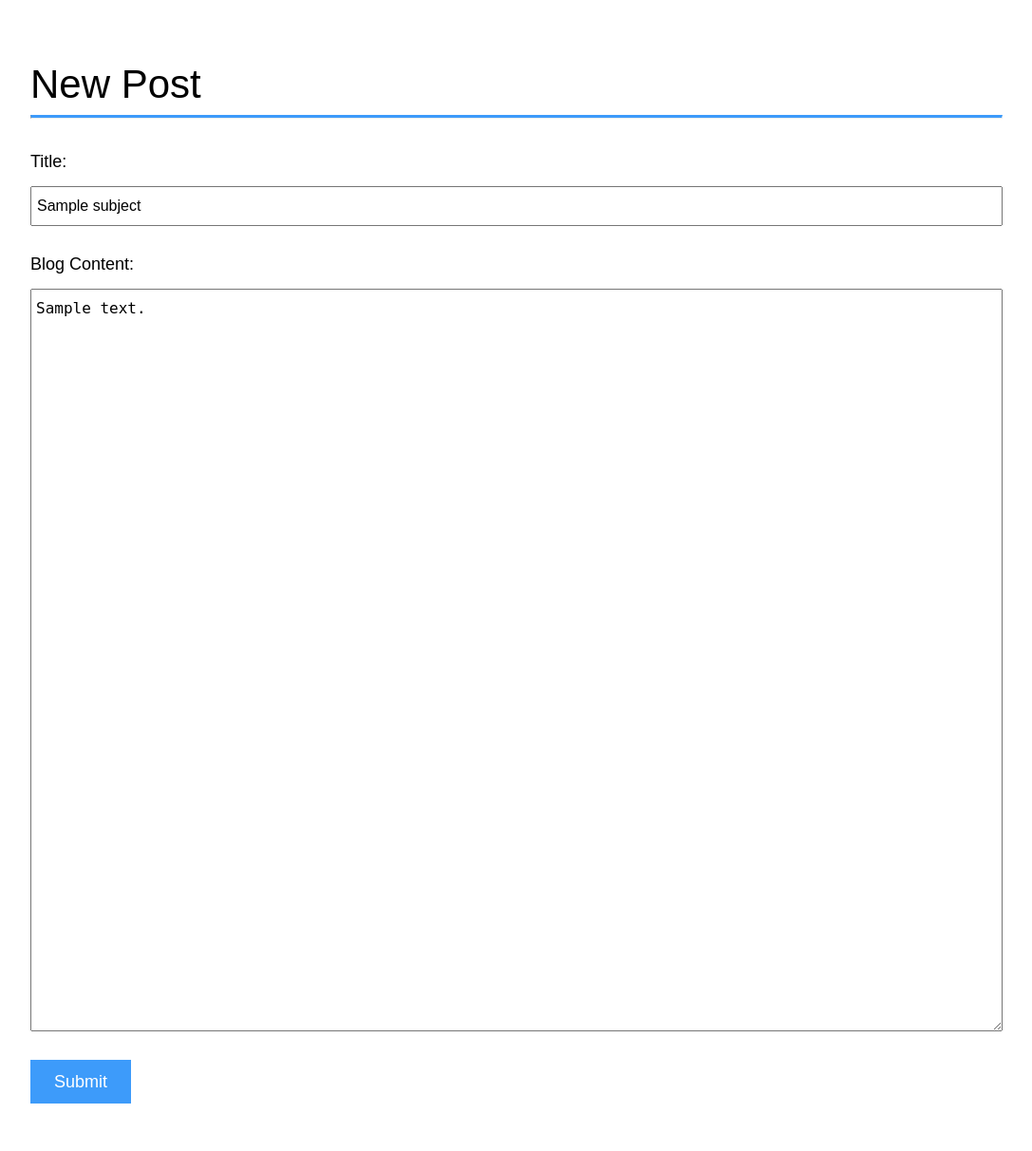
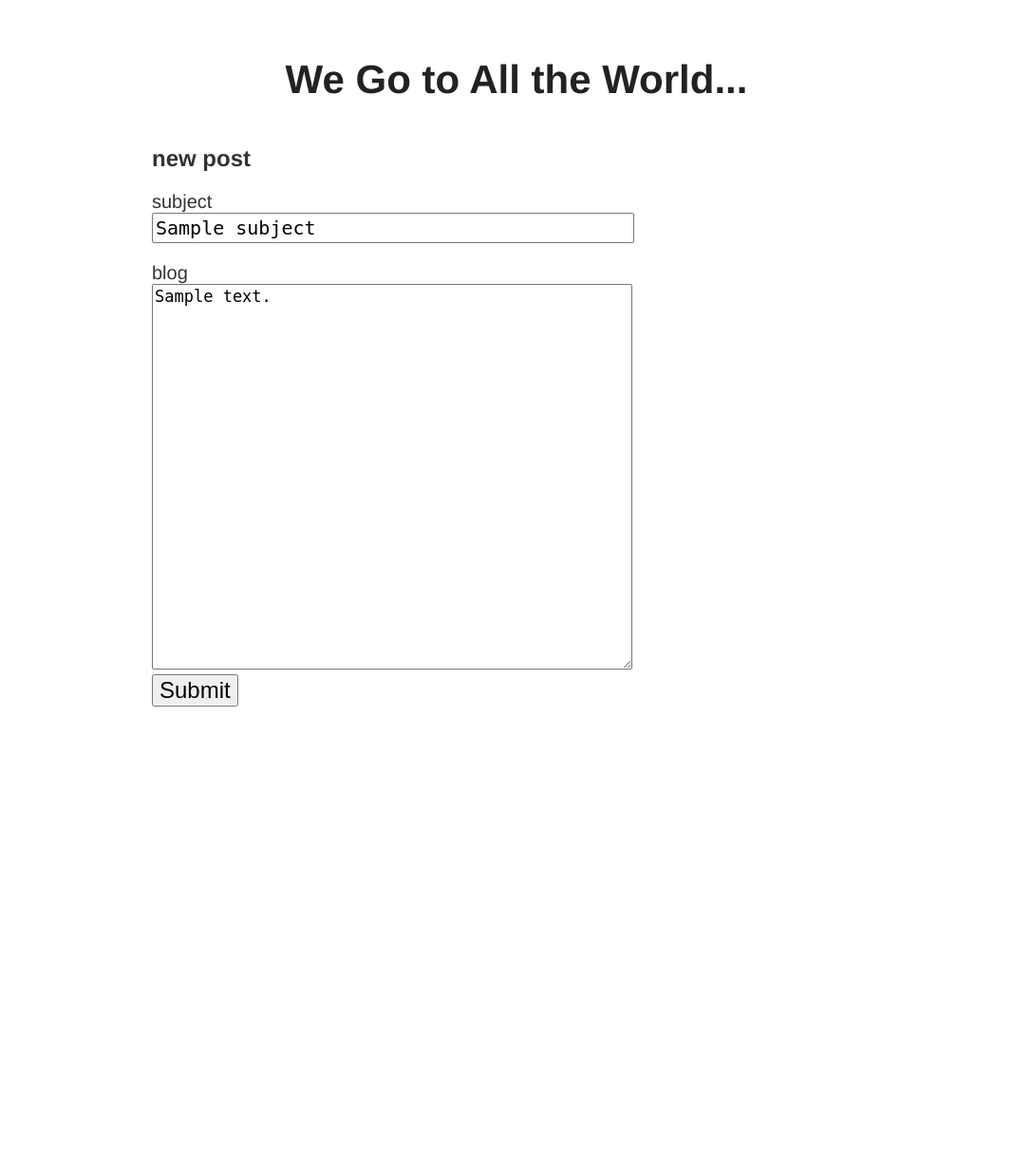
Before and after one commit to sharynneazhar/Full-Stack-WebDev-Nanodegree, a Python web app: template modules/P3-Modules/Problem_Sets/BasicBlog/templates/newpost.html in a window 1280 px wide. Shown: the whole page at 95% size, without its empty margins (96-1183 px from the left). After the commit the page ends 744 px from the top, so only its background shows below. Run offline with Jinja, Linux system fonts and the light colour scheme; the template is opened without the code that fills it: most values are stand-ins (such as "Sample title", 1, 10 or a date in 2020).

```diff
--- a/modules/P3-Modules/Problem_Sets/BasicBlog/app.yaml
+++ b/modules/P3-Modules/Problem_Sets/BasicBlog/app.yaml
@@ -5,6 +5,9 @@ api_version: 1
 threadsafe: True
 
 handlers:
+- url: /static
+  static_dir: static
+
 - url: .*
   script: blog.app
 
@@ -14,3 +17,6 @@ libraries:
 
 - name: jinja2
   version: latest
+
+- name: PIL
+  version: "1.1.7"
--- /dev/null
+++ b/modules/P3-Modules/Problem_Sets/BasicBlog/static/main.css
@@ -0,0 +1,82 @@
+body {
+  font-family: Helvetica, Arial, sans-serif;
+  font-size: 14px;
+
+  width: 60%;
+  margin: 50px auto;
+  padding: 10px;
+  color: #333;
+}
+
+h2 {
+  font-size: 24px;
+  font-weight: bold;
+  margin-bottom: 20px;
+}
+
+.error {
+  color: red;
+}
+
+label {
+  display: block;
+  font-size: 20px;
+}
+
+label + label {
+  margin-top: 20px;
+}
+
+input[type=text] {
+  width: 500px;
+  font-size: 20px;
+  padding: 2px;
+  font-family: monospace;
+}
+
+textarea {
+  width: 500px;
+  height: 400px;
+  font-size: 17px;
+  font-family: monospace;
+}
+
+input[type=submit] {
+  font-size: 24px;
+}
+
+.main-title {
+  display: block;
+  color: #222;
+  font-size: 42px;
+  font-weight: bold;
+  text-align: center;
+  margin-bottom: 45px;
+  text-decoration: none;
+}
+
+.post + .post {
+  margin-top: 15px;
+}
+
+.post-heading {
+  position: relative;
+  border-bottom: 3px solid #666;
+}
+
+.post-title {
+  font-size: 24px;
+  font-weight: bold;
+}
+
+.post-date {
+  position: absolute;
+  right: 0px;
+  bottom: 0px;
+  color: #999;
+
+}
+
+.post-content {
+  margin-top: 5px;
+}
--- /dev/null
+++ b/modules/P3-Modules/Problem_Sets/BasicBlog/templates/base.html
@@ -0,0 +1,18 @@
+<!DOCTYPE html>
+<html>
+<head>
+  <link type="text/css" rel="stylesheet" href="/static/main.css" />
+  <title>CS 253 Blog</title>
+</head>
+<body>
+  <a href="/blog" class="main-title">
+    We Go to All the World...
+  </a>
+
+  <div id="content">
+    {% block content %}
+    {% endblock %}
+  </div>
+
+</body>
+</html>
--- a/modules/P3-Modules/Problem_Sets/BasicBlog/templates/newpost.html
+++ b/modules/P3-Modules/Problem_Sets/BasicBlog/templates/newpost.html
@@ -1,90 +1,20 @@
-<!DOCTYPE html>
-<html>
-    <head>
-        <meta charset="utf-8">
-        <title>New Post</title>
+{% extends "base.html" %}
 
-        <style type="text/css">
-            body {
-                width: 80%;
-                margin: 50px auto;
-                font-family: sans-serif;
-            }
+{% block content %}
+  <h2>new post</h2>
+  <form method="post">
+    <label>
+      <div>subject</div>
+      <input type="text" name="subject" value="{{subject}}">
+    </label>
 
-            .header {
-                padding: 15px 0;
-            }
+    <label>
+      <div>blog</div>
+      <textarea name="content">{{content}}</textarea>
+    </label>
 
-            .title {
-                margin: 0;
-                font-size: 42px;
-                font-weight: 100;
-            }
+    <div class="error">{{error}}</div>
 
-            hr {
-                border-top: 3px solid #3d9bfa;
-                margin-bottom: 20px;
-            }
-
-            .form-group {
-                display: flex;
-                flex-direction: column;
-                margin-bottom: 30px;
-            }
-
-            label {
-                font-size: 18px;
-                margin-bottom: 15px;
-            }
-
-            .text {
-                font-size: 16px;
-                padding: 10px 5px;
-            }
-
-            .btn-area {
-                display: flex;
-                justify-content: center;
-                background-color: #3d9bfa;
-                height: 30px;
-                width: 90px;
-                padding: 8px;
-            }
-
-            .btn {
-                align-self: center;
-                border: none;
-                background-color: transparent;
-                font-size: 18px;
-                font-weight: 300;
-                color: #ffffff;
-            }
-
-            .error {
-                color: red;
-                margin: 10px 0;
-            }
-        </style>
-
-    </head>
-    <body>
-        <div class="header">
-            <p class="title">New Post</p>
-            <hr>
-        </div>
-        <form method="post">
-            <div class="form-group">
-                <label>Title:</label>
-                <input class="text" type="text" name="subject" value="{{subject}}">
-            </div>
-            <div class="form-group">
-                <label>Blog Content:</label>
-                <textarea class="text" name="content" rows="40" cols="60">{{content}}</textarea>
-            </div>
-            <div class="error">{{error}}</div>
-            <div class="btn-area">
-                <button class="btn" type="submit">Submit</button>
-            </div>
-        <form>
-    </body>
-</html>
+    <input type="submit">
+  </form>
+{% endblock %}
--- /dev/null
+++ b/modules/P3-Modules/Problem_Sets/BasicBlog/templates/permalink.html
@@ -0,0 +1,5 @@
+{% extends "base.html" %}
+
+{% block content %}
+  {{post.render() | safe}}
+{% endblock %}
--- a/modules/P3-Modules/lesson_4/cookies-1338/main.py
+++ b/modules/P3-Modules/lesson_4/cookies-1338/main.py
@@ -16,7 +16,7 @@ jinja_env = jinja2.Environment(
 
 # use hash and salt for better encryption
 def make_salt():
-    return ''.join(random.choic(string.letters) for x in xrange(5))
+    return ''.join(random.choice(string.letters) for x in xrange(5))
 
 def make_pw_hash(name, pw, salt=None):
     if not salt:
@@ -25,7 +25,7 @@ def make_pw_hash(name, pw, salt=None):
     return "%s|%s" % (h, salt)
 
 def valid_pw(name, pw, h):
-    salt = h.split('|')[1]
+    salt = h.split('|')[0]
     return h == make_pw_hash(name, pw, salt)
 
 # hashing with HMAC
```
Also changed, not shown: modules/P3-Modules/Problem_Sets/BasicBlog/blog.py (+220 -24 lines), modules/P3-Modules/Problem_Sets/BasicBlog/index.yaml (added, +23 -0 lines), modules/P3-Modules/Problem_Sets/BasicBlog/templates/blogpost.html (deleted, +0 -55 lines), modules/P3-Modules/Problem_Sets/BasicBlog/templates/front.html (+7 -97 lines), modules/P3-Modules/Problem_Sets/BasicBlog/templates/post.html (added, +15 -0 lines), modules/P3-Modules/Problem_Sets/BasicBlog/templates/signup-form.html (added, +48 -0 lines), modules/P3-Modules/Problem_Sets/BasicBlog/templates/welcome.html (added, +9 -0 lines), modules/P3-Modules/Problem_Sets/BasicBlog/static/edit-icon.png (added), 1 other file.
